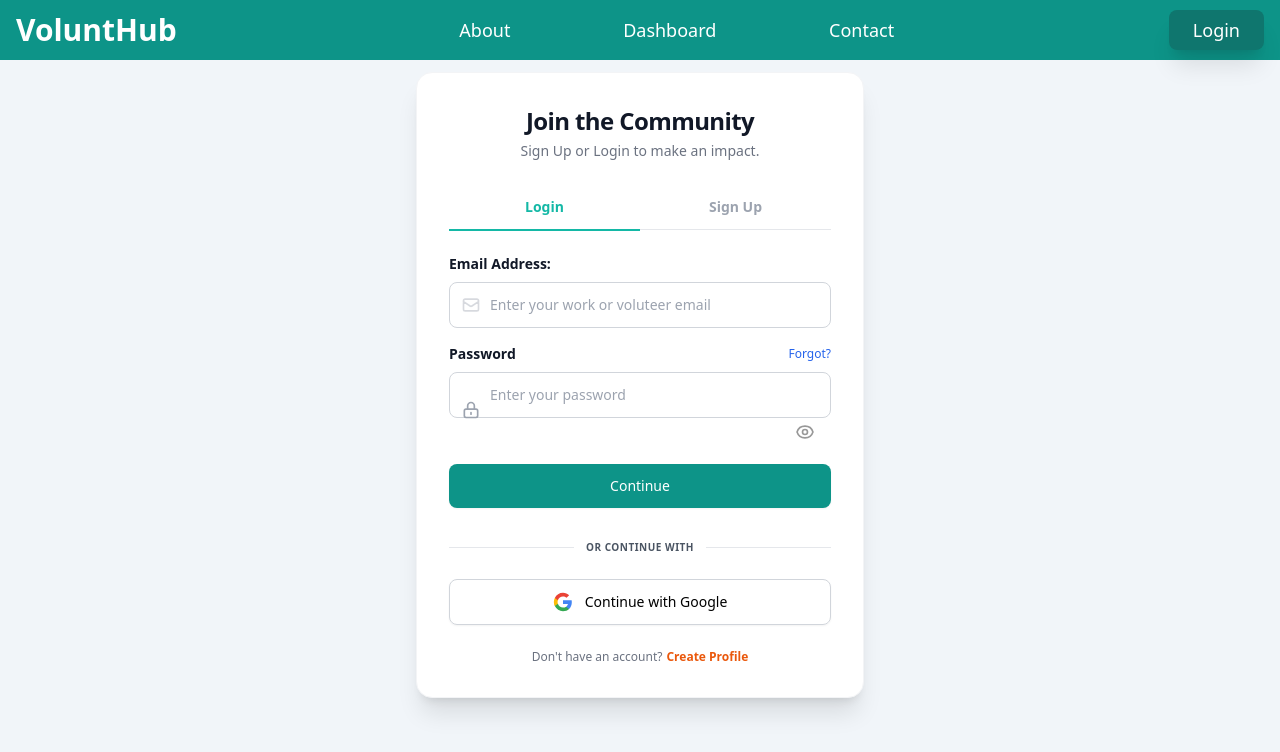
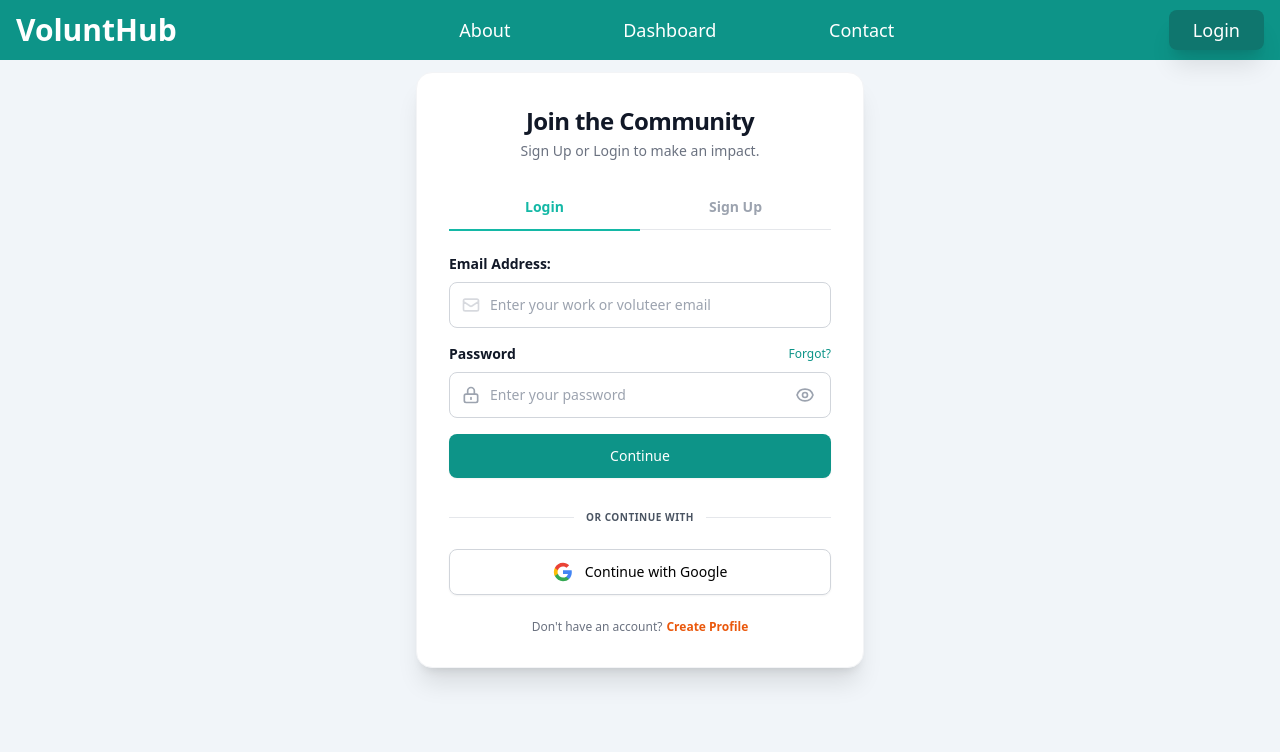
Before and after one commit to esther-kentomahun/Community_Volunteer_Platform, a React (Vite) app in the folder Community_Volunteer_Platform/: page /login in a window 1280 px wide. Shown: the top 752 px of the page. Built offline with nearby package versions, Linux system fonts and the light colour scheme.

Commit message:
style: fix eye icon alignment and layout styling in password input

```diff
--- a/Community_Volunteer_Platform/src/pages/Login.jsx
+++ b/Community_Volunteer_Platform/src/pages/Login.jsx
@@ -163,12 +163,12 @@ function Login() {
                 Password
               </label>
               {isLoginTab && (
-                <a href="#forgot" className="text-xs font-medium text-blue-600 hover:underline">
+                <a href="#forgot" className="text-xs font-medium text-teal-600 hover:underline">
                   Forgot?
                 </a>
               )}
             </div>
-            <div className="relative w-full">
+            <div className="relative w-full flex items-center">
               {/*Lock icon*/}
                 <div className="absolute inset-y-0 left-0 pl-3 flex items-center pointer-events-none text-gray-400">
                   <HiOutlineLockClosed className="w-5 h-5"/>
@@ -178,16 +178,12 @@ function Login() {
                 value={password}
                 onChange={(e) => setPassword(e.target.value)}
                 placeholder="Enter your password"
-                className="w-full pl-10 pr-4 py-3 bg-white border border-gray-300 rounded-lg text-sm text-gray-900 placeholder-gray-400 focus:ring-2 focus:ring-blue-500/20 focus:border-blue-500 transition-all"
+                className="w-full pl-10 pr-4 py-3 bg-white border border-gray-300 rounded-lg text-sm text-gray-900 placeholder-gray-400 focus:ring-2 focus:ring-teal-500/20 focus:border-teal-500 transition-all"
                 required/>
-             <button
-                className="w-full pl-10 pr-4 py-3 bg-white border-gray-300 rounded-lg text-sm text-gray-900 placeholder-gray-400 focus:ring-2 focus:ring-teal-500/20 focus:border-teal-500 transition-all"
-                required
-              />
               <button
                 type="button"
                 onClick={() => setShowPassword(!showPassword)}
-                className="absolute right-3 opacity-40 text-lg cursor-pointer select-none hover:opaciy-70 p-1">
+                className="absolute right-3 text-gray-400 hover:text-gray-600 flex items-center justify-center cursor-pointer select-none p-1">
                 {showPassword ? <HiOutlineEyeOff className="w-5 h-5"/> : <HiOutlineEye className="w-5 h-5"/>}
              </button>
             </div>
```
Also changed, not shown: Community_Volunteer_Platform/src/pages/NgoDashboard.jsx (+0 -8 lines).
